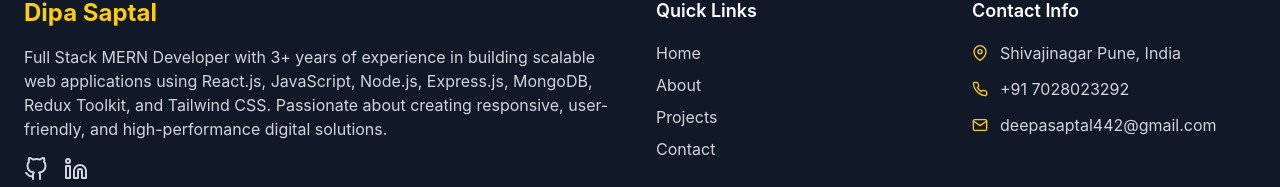
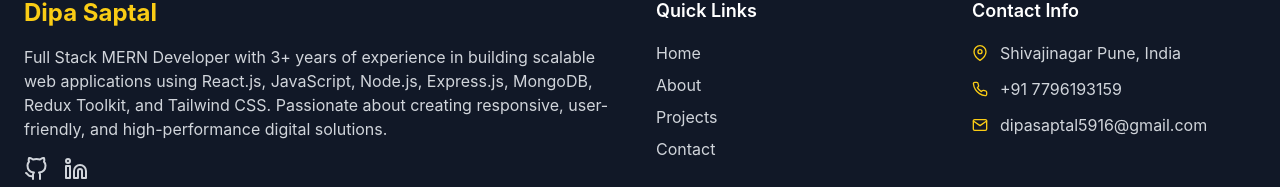
Before and after one commit to Dipasaptal/Dipaportfolio, a React (Create React App) app: page /resume in a window 1280 px wide. Shown: the part 1509-1696 px from the top of the page. Built offline with nearby package versions, Linux system fonts and the light colour scheme.

Commit message:
Update contact information in Footer component

```diff
--- a/src/components/Footer.jsx
+++ b/src/components/Footer.jsx
@@ -53,11 +53,11 @@ const Footer = () => {
               </li>
               <li className="flex items-center">
                 <FiPhone className="text-yellow-400 mr-3" />
-                <a href="tel:+917028023292" className="text-gray-300 hover:text-yellow-400 transition-colors">+91 7028023292</a>
+                <a href="tel:+917028023292" className="text-gray-300 hover:text-yellow-400 transition-colors">+91 7796193159</a>
               </li>
               <li className="flex items-center">
                 <FiMail className="text-yellow-400 mr-3" />
-                <a href="mailto:deepasaptal442@gmail.com" className="text-gray-300 hover:text-yellow-400 transition-colors">deepasaptal442@gmail.com</a>
+                <a href="mailto:deepasaptal442@gmail.com" className="text-gray-300 hover:text-yellow-400 transition-colors">dipasaptal5916@gmail.com</a>
               </li>
             </ul>
           </div>
```
